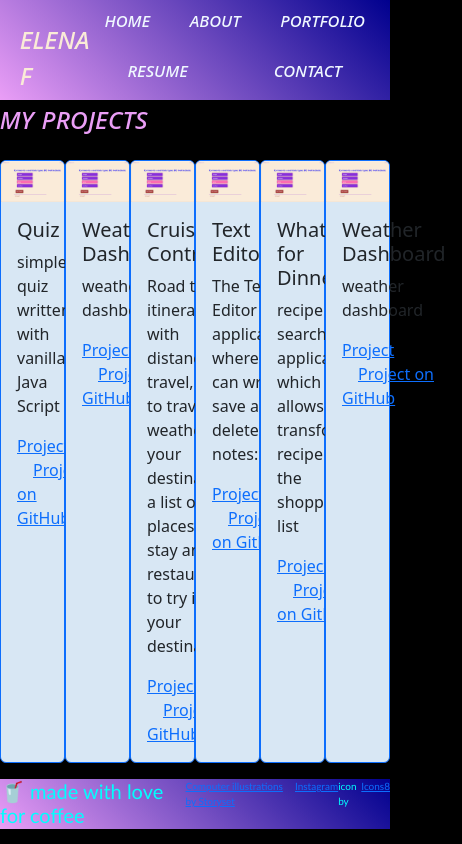
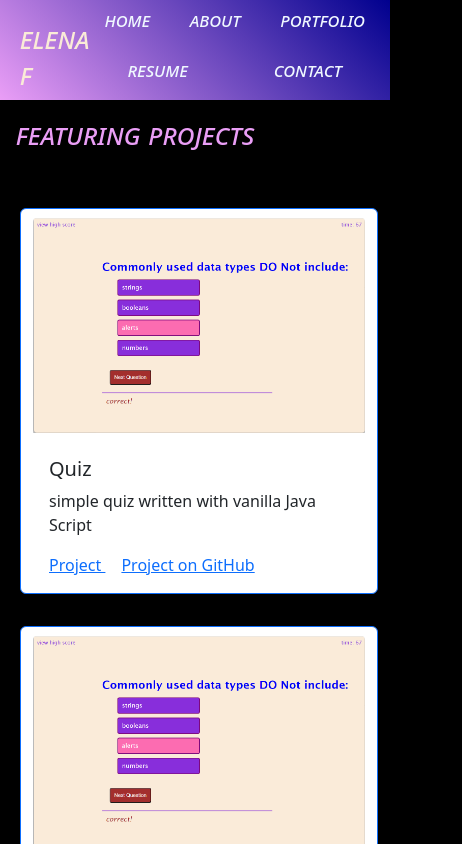
Before and after one commit to elenafwork/React-Portfolio, a React (Create React App) app: page / in a window 390 px wide. Both pictures are taken after a click on the link "Portfolio". Shown: the top 844 px of the page, 462 px wide, since content can reach past the window. Built offline with nearby package versions, Linux system fonts and the light colour scheme; the HTML template or start-up script is replaced by a standard one.

Commit message:
breakpoints on portfolio page

```diff
--- a/src/components/PortfolioCard.js
+++ b/src/components/PortfolioCard.js
@@ -1,18 +1,7 @@
 import React from 'react';
 import { Image, Card} from "react-bootstrap";
 import image from "../images/imgProject/projectQuiz.png";
-const styles = {
-  card: {
-    background: "rgb(216, 231, 244",
-    flexWrap: "wrap",
-    justifyContent: "spaceAround",
-    width: '25hw'
 
-  },
-  p: {
-    color: "black",
-  }
-};
 
 export default function PortfolioCard(props){
     const pageLink=`${props.project.page}`;
@@ -20,10 +9,10 @@ export default function PortfolioCard(props){
     const projectImg=`${image}`
 
     return (
-      <Card border="primary"style={styles.card}>
-      <Card.Img variant="top" src={image} />
+      <Card border="primary" className="card col-lg-3 col-md-5 col-sm-10 m-3 ">
+      <Card.Img variant="top" src={image} className='my-2'/>
       <Card.Body>
-        <Card.Title>{props.project.name}</Card.Title>
+        <Card.Title >{props.project.name}</Card.Title>
         <Card.Text>
         {props.project.description}
         </Card.Text>
--- a/src/components/pages/Portfolio.js
+++ b/src/components/pages/Portfolio.js
@@ -7,9 +7,9 @@ export default function Portfolio() {
     console.log('PROJECTS', {projects});
 
     return (
-        <div className='main-container'>
-        <h1>My Projects</h1>
-            <div className='d-flex justify-content-around py-3'>
+        <div className='main-container' >
+        <h1 className='p-3'>Featuring projects</h1>
+            <div className='row col-12 p-3 '>
                 {projects.map((project) =>
             <PortfolioCard className="list-projects-item" key={project.id} project={project}
              />
```
